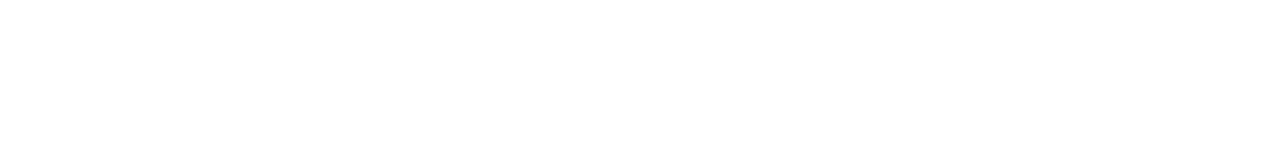
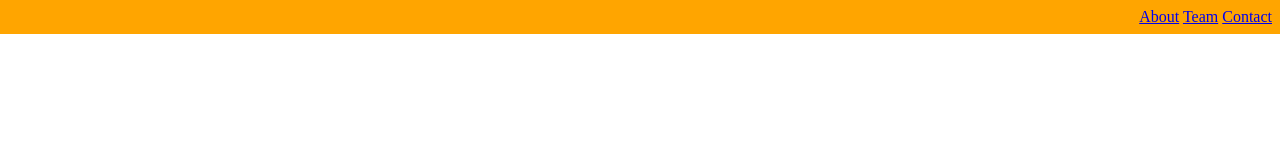
Before and after one commit to fac-14/IJKL-Team-Site, a plain HTML site: page index.html in a window 1280 px wide. Drawn offline with Linux system fonts and the light colour scheme.

Commit message:
first functional header

```diff
--- a/index.html
+++ b/index.html
@@ -2,11 +2,20 @@
 <html lang="en">
   <head>
     <title>IJKL website</title>
+    <meta name="viewport" content="width=device-width, initial-scale=1.0">
     <link rel="stylesheet" type="text/css" href="styling.css">
     <script src="script.js"></script>
   </head>
   <body>
     <header>
+      <nav class="navbar">
+        <!-- <a href="#about">Skip to main content</a> --> <!-- make invisible -->
+        <a href="#about">About</a>
+        <a href="#team">Team</a>
+        <a href="#contact">Contact</a>
+      </nav>
+      <div style="height:1000px">
+      </div>
     </header>
 
     <main>
--- a/styling.css
+++ b/styling.css
@@ -0,0 +1,23 @@
+body {
+  margin: 0;
+}
+main {
+  margin: 2rem;
+}
+.navbar {
+  text-align: right;
+  background-color: orange;
+  padding: 0.5rem;
+  position: fixed;
+  top: 0;
+  left: 0;
+  width: 100%;
+  box-sizing: border-box;
+  font-size: 1rem;
+}
+
+@media screen and (max-width: 600px) {
+  .navbar {
+    font-size: 1.5rem;
+  }
+}
```
